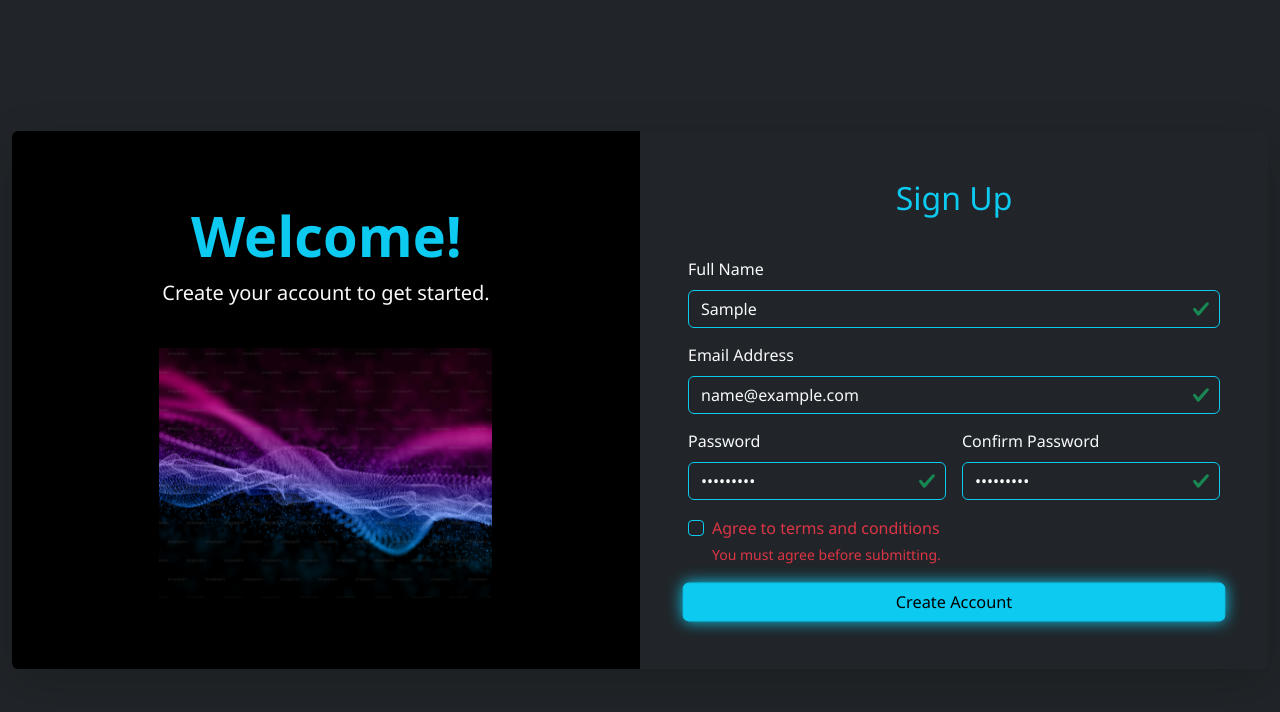
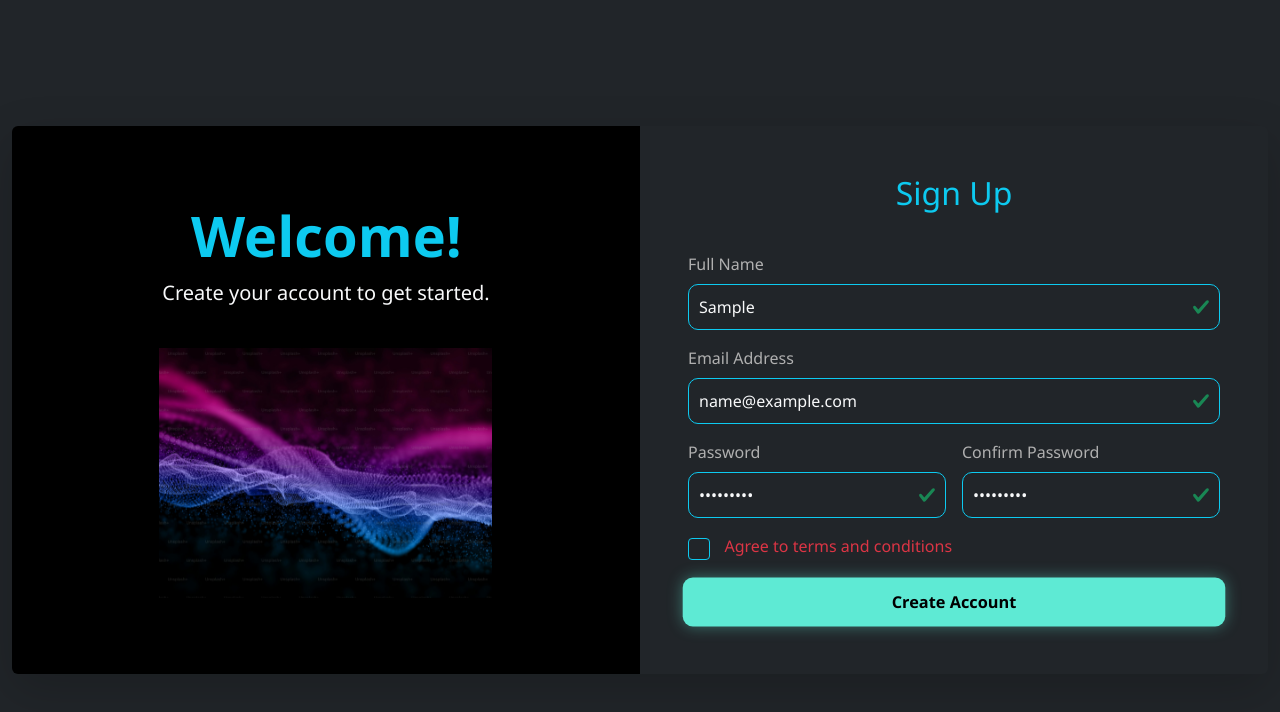
Before and after one commit to kalaiarasi-entri/Assignment-10-module2, a plain HTML site: page index.html in a window 1280 px wide. Both pictures are taken after typing "Sample", "name@example.com", "Sample123", "Sample123" into the empty fields and a click on the button "Create Account". Drawn offline with nearby package versions, Linux system fonts and the light colour scheme.

Commit message:
validation changed

```diff
--- a/css/styles.css
+++ b/css/styles.css
@@ -1,20 +1,72 @@
 body {
-  background-color: #121212;
+  background-color: #0f0f0f;
   font-family: 'Segoe UI', sans-serif;
+  color: #e0e0e0;
 }
 
-input.form-control:focus {
-  box-shadow: 0 0 10px #0dcaf0;
-  border-color: #0dcaf0;
-  background-color: #1e1e1e;
-  color: #fff;
+/* Sleek Input Styles */
+input.form-control,
+input.form-check-input {
+  background-color: #1c1c1c;
+  color: #e0e0e0;
+  border: 1px solid #2f2f2f;
+  border-radius: 10px;
+  padding: 10px;
+  transition: all 0.3s ease-in-out;
 }
 
+input.form-control:focus,
+input.form-check-input:focus {
+  background-color: #1c1c1c;
+  border-color: #5eead4;
+  box-shadow: 0 0 12px rgba(94, 234, 212, 0.6);
+  color: #ffffff;
+}
+
+/* Label and Feedback */
+label.form-label,
+label.form-check-label {
+  color: #b0b0b0;
+}
+
+.invalid-feedback {
+  color: #ff4c4c;
+}
+
+/* Modern Button Style */
 button.btn-info {
-  box-shadow: 0 0 15px #0dcaf0;
-  transition: 0.3s;
+  background-color: #5eead4;
+  color: #000;
+  border: none;
+  border-radius: 10px;
+  font-weight: 600;
+  padding: 12px;
+  box-shadow: 0 0 15px rgba(94, 234, 212, 0.4);
+  transition: all 0.3s ease-in-out;
 }
 
 button.btn-info:hover {
-  box-shadow: 0 0 25px #0dcaf0;
+  background-color: #2dd4bf;
+  box-shadow: 0 0 25px rgba(94, 234, 212, 0.7);
 }
+
+/* Checkbox tweak */
+input.form-check-input {
+  accent-color: #5eead4;
+}
+
+/* Modal */
+.modal-content {
+  background-color: #1e1e1e;
+  border: 1px solid #5eead4;
+  border-radius: 12px;
+}
+
+.modal-header,
+.modal-footer {
+  border: none;
+}
+
+.btn-close-white {
+  filter: brightness(0) invert(1);
+}
--- a/index.html
+++ b/index.html
@@ -49,10 +49,10 @@
 
         <!-- Right Side: Form -->
         <div
-          class="col-lg-6 bg-dark p-5 animate__animated animate__fadeInRight"
+          class="col-lg-6 bg-dark p-5 animate__animated animate__flipInY animate__delay-3s"
         >
           <form
-            class="row g-3 needs-validation animate__animated animate__fadeInUp"
+            class="row g-3 needs-validation"
             novalidate
             id="signupForm"
           >
@@ -90,10 +90,9 @@
                 class="form-control bg-dark text-light border-info"
                 id="password"
                 required
-                minlength="8"
               />
               <div class="invalid-feedback">
-                Password must be at least 8 characters.
+                 password must be at least 8 characters long,include at least one letter and number.
               </div>
             </div>
 
@@ -117,12 +116,11 @@
                   type="checkbox"
                   id="terms"
                   required
-                />
+                />&nbsp;&nbsp;
                 <label class="form-check-label" for="terms"
                   >Agree to terms and conditions</label
                 >
                 <div class="invalid-feedback">
-                  You must agree before submitting.
                 </div>
               </div>
             </div>
--- a/js/validation.js
+++ b/js/validation.js
@@ -6,25 +6,87 @@ document.addEventListener('DOMContentLoaded', function () {
   const confirmPassword = document.getElementById('confirmPassword');
   const successModal = new bootstrap.Modal(document.getElementById('successModal'));
 
+  // Regex patterns
+  const nameRegex = /^(?![\d\s]+$)[A-Za-z0-9\s]{3,30}$/;
+  const emailRegex = /^[^\s@]+@[^\s@]+\.[^\s@]+$/;
+  const passwordRegex = /^(?=.*[A-Za-z])(?=.*\d).{8,}$/;
+
+  function validateField(field) {
+    let valid = true;
+    const value = field.value.trim();
+
+    if (field === fullName) {
+      if (!nameRegex.test(value)) {
+        field.setCustomValidity('Name must be 3-30 chars, letters/numbers/spaces, and not only numbers.');
+        valid = false;
+      } else {
+        field.setCustomValidity('');
+      }
+    }
+
+    else if (field === email) {
+      if (!emailRegex.test(value)) {
+        field.setCustomValidity('Enter a valid email address.');
+        valid = false;
+      } else {
+        field.setCustomValidity('');
+      }
+    }
+
+    else if (field === password) {
+      if (!passwordRegex.test(value)) {
+        field.setCustomValidity('Password must be at least 8 characters with letters and numbers.');
+        valid = false;
+      } else {
+        field.setCustomValidity('');
+      }
+      validateField(confirmPassword); // Re-validate confirmPassword on password change
+    }
+
+    else if (field === confirmPassword) {
+      if (confirmPassword.value !== password.value) {
+        confirmPassword.setCustomValidity('Passwords do not match');
+        valid = false;
+      } else {
+        confirmPassword.setCustomValidity('');
+      }
+    }
+
+    return valid;
+  }
+
+  // Input event listeners
+  [fullName, email, password, confirmPassword].forEach(field => {
+    field.addEventListener('input', () => {
+      validateField(field);
+
+      const isValid = field.checkValidity();
+      field.classList.toggle('is-valid', isValid);
+      field.classList.toggle('is-invalid', !isValid);
+
+      if (field === password || field === confirmPassword) {
+        const confirmValid = confirmPassword.checkValidity();
+        confirmPassword.classList.toggle('is-valid', confirmValid);
+        confirmPassword.classList.toggle('is-invalid', !confirmValid);
+      }
+    });
+  });
+
+  // Form submit event
   form.addEventListener('submit', function (event) {
     event.preventDefault();
 
-    // Validate Full Name: allow letters and spaces only
-    const nameRegex = /^[A-Za-z\s]{2,}$/;
-    if (!nameRegex.test(fullName.value.trim())) {
-      fullName.setCustomValidity('Name must contain only letters and spaces.');
-    } else {
-      fullName.setCustomValidity('');
-    }
+    let formIsValid = true;
+    [fullName, email, password, confirmPassword].forEach(field => {
+      const isValid = validateField(field);
+      if (!isValid) formIsValid = false;
 
-    // Validate password match
-    if (password.value !== confirmPassword.value) {
-      confirmPassword.setCustomValidity('Passwords do not match');
-    } else {
-      confirmPassword.setCustomValidity('');
-    }
+      // Update visual feedback
+      field.classList.toggle('is-valid', field.checkValidity());
+      field.classList.toggle('is-invalid', !field.checkValidity());
+    });
 
-    if (!form.checkValidity()) {
+    if (!formIsValid || !form.checkValidity()) {
       event.stopPropagation();
       form.classList.add('was-validated');
       return;
@@ -36,9 +98,9 @@ document.addEventListener('DOMContentLoaded', function () {
     // Reset form
     form.reset();
     form.classList.remove('was-validated');
-
-    // Optional cleanup
-    const elements = form.querySelectorAll('.form-control');
-    elements.forEach(el => el.classList.remove('is-invalid', 'is-valid'));
+    [fullName, email, password, confirmPassword].forEach(field => {
+      field.classList.remove('is-valid', 'is-invalid');
+      field.setCustomValidity('');
+    });
   });
 });
```
